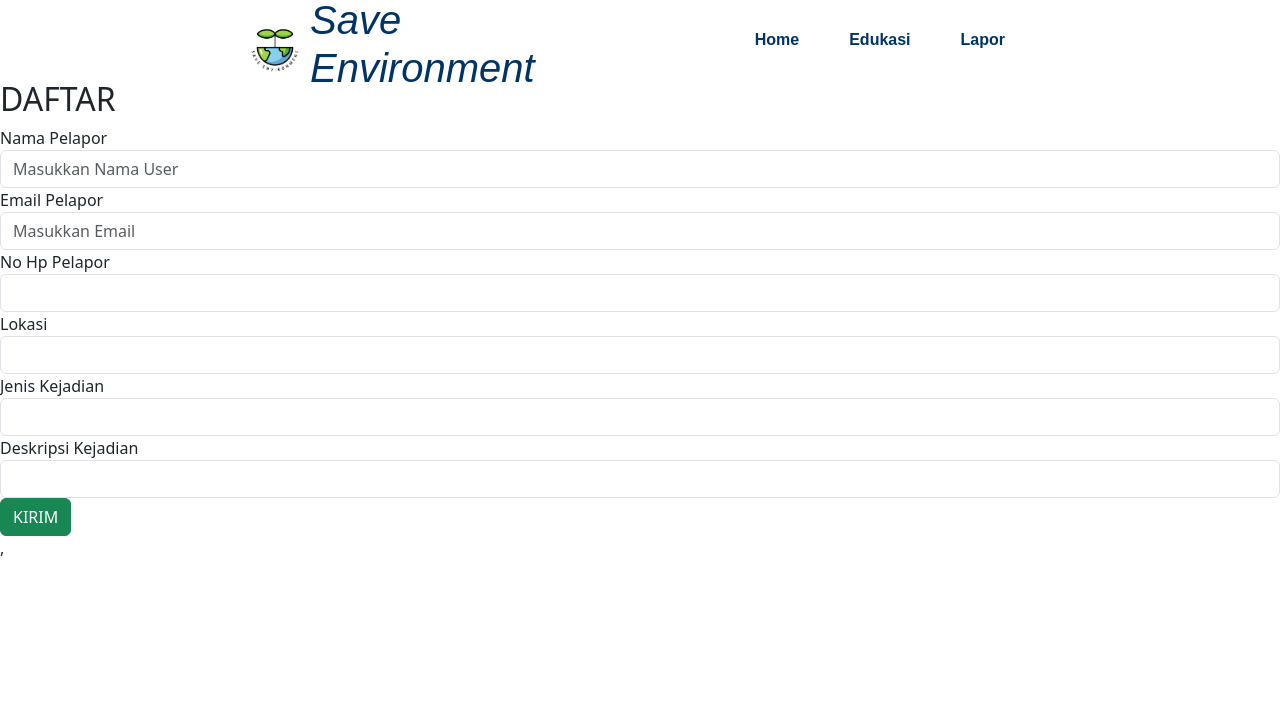
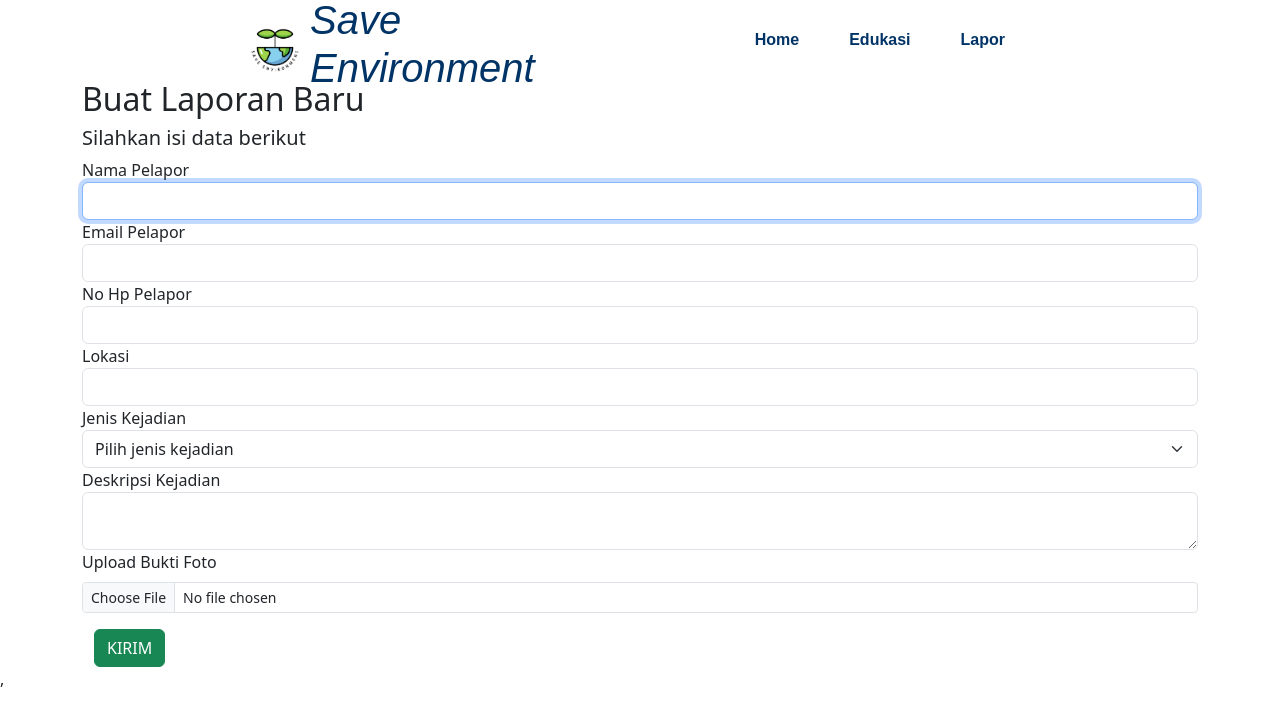
Before and after one commit to FE4-TFI/FE4-Final-Project, a React (Vite) app: page /Lapor in a window 1280 px wide. Shown: the top 726 px of the page. Built offline with nearby package versions, Linux system fonts and the light colour scheme.

Commit message:
membuat form fitur lapor

```diff
--- a/src/pages/Lapor.jsx
+++ b/src/pages/Lapor.jsx
@@ -1,40 +1,60 @@
 import { Link } from "react-router-dom"
 import Register from "./Register"
+import { useState } from "react"
 // import { Button } from 'bootstrap'
 function Lapor() {
+
     return (
         <>
-            <div>
-                <h2>DAFTAR</h2>
+
+            <div className="container">
+                <h2> Buat Laporan Baru </h2>
+                <h5> Silahkan isi data berikut </h5>
 
                 <form className="form-group custom-form">
                     <div>
                         <label>Nama Pelapor</label>
-                        <input className="form-control" type="text" placeholder="Masukkan Nama User" />
+                        <input className="form-control" type="text" autoFocus />
                     </div>
                     <div>
                         <label htmlFor="">Email Pelapor</label>
-                        <input className="form-control" placeholder="Masukkan Email" type="email" />
+                        <input className="form-control" type="email" />
                     </div>
                     <div>
                         <label>No Hp Pelapor</label>
-                        <input className="form-control" type="number" />
+                        <input className="form-control" type="string" />
                     </div>
                     <div>
                         <label>Lokasi</label>
-                        <input className="form-control" type="text-area" />
+                        <input className="form-control" type="text" />
                     </div>
                     <div>
                         <label>Jenis Kejadian</label>
-                        <input className="form-control" type="password" />
+                        <select className="form-select" name="" id="">
+                            <option selected>Pilih jenis kejadian</option>
+                            <option value="1">Membuang sampah plastik sembarangan</option>
+                            <option value="2">Membakar limbah plastik dengan</option>
+                            <option value="3"></option>
+                        </select>
                     </div>
                     <div>
                         <label>Deskripsi Kejadian</label>
-                        <input className="form-control" type="password" />
+                        <div className="form-floating">
+                            <textarea className="form-control" placeholder="Leave a comment here" id="floatingTextarea"></textarea>
+
+                        </div>
                     </div>
-                    <button className="btn btn-success" type="button" >
-                        {/* {loading ? "Mendaftarkan Akun..." : "Daftar"} */} KIRIM
-                    </button>
+
+                    <div className="mb-3">
+                        <label className="form-label">Upload Bukti Foto</label>
+                        <input className="form-control form-control-sm" id="formFileSm" type="file" />
+                    </div>
+
+                    <div className="container">
+                        <button className="btn btn-success" type="button" >
+                            {/* {loading ? "Mendaftarkan Akun..." : "Daftar"} */} KIRIM
+                        </button>
+                    </div>
                 </form>
 
             </div>
```
